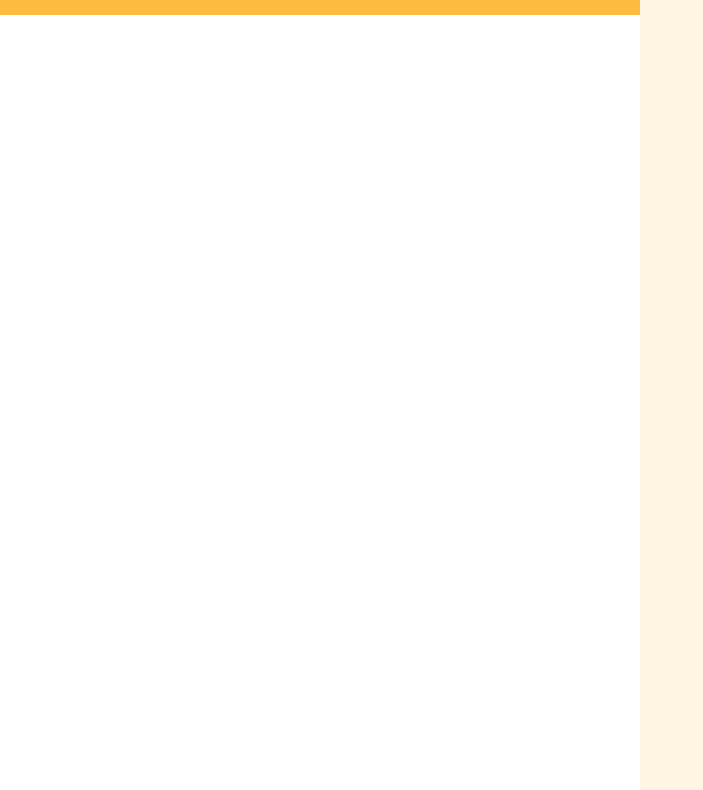
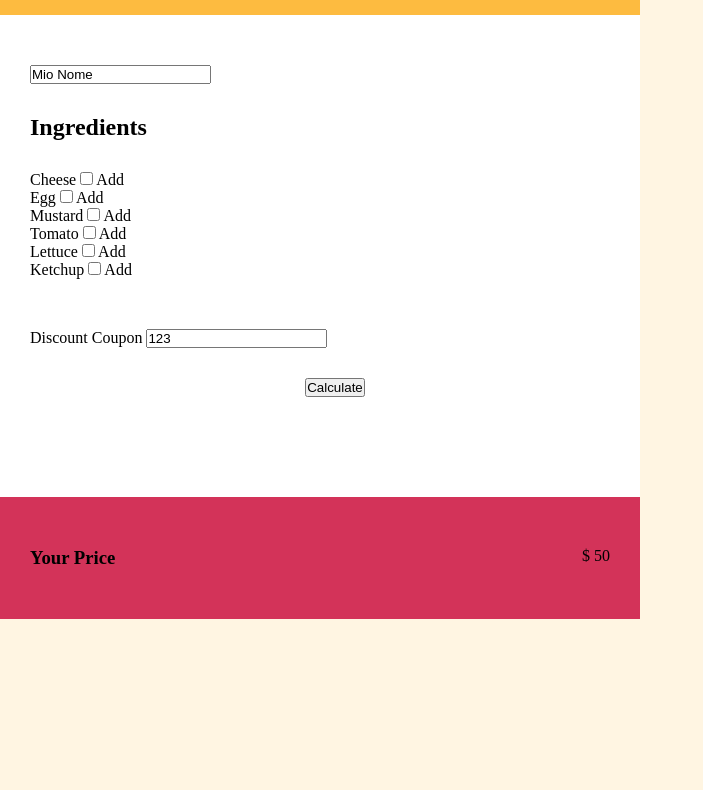
Before and after one commit to francescapetra/js-burger, a plain HTML site: page index.html in a window 1280 px wide. Shown: the part 122-912 px from the top of the page, without its empty margins (0-703 px from the left). After the commit the page ends 800 px from the top, so only its background shows below. Drawn offline with Linux system fonts and the light colour scheme.

Commit message:
creata struttura

```diff
--- a/css/style.css
+++ b/css/style.css
@@ -8,12 +8,33 @@ body{
   background-color: #fff5e2;
 }
 .container_all{
-  width: 50%;;
-  height: 1000px;
+  width: 50%;
   background-color: #ffffff;
 }
 .header_top{
   width: 100%;
   background-color: #fdbb40;
-  padding: 70px 0 30px 20px;
+  padding: 70px 0 30px 30px;
 }
+.main_content{
+  padding: 50px 0 30px 30px;
+}
+h2{
+  padding: 30px 0;
+}
+ul.ingredients_list li{
+  list-style: none;
+}
+.discount{
+  padding: 50px 0 30px 0px;
+}
+.button_coupon{
+  text-align: center;
+  padding-bottom: 70px;
+}
+footer{
+  background-color: #d33359;
+  display: flex;
+  justify-content: space-between;
+  padding: 50px 30px;
+}
--- a/index.html
+++ b/index.html
@@ -9,11 +9,69 @@
   </head>
   <body>
     <div class="container_all">
+      <!-- header -->
       <header class="header_top">
       <h1>Create You Burger</h1>
       </header>
-      <main ></main>
-      <footer></footer>
+      <!-- main -->
+      <main class="main_content">
+        <input type="text" name="my_name" value="Mio Nome">
+        <h2>Ingredients</h2>
+        <div class="burger_composition">
+          <!-- lista ingredisneti -->
+          <div class="first_list">
+            <ul class="ingredients_list">
+              <li class="product_cheese">
+                <label for="cheese"> Cheese
+                  <input id="cheese" type="checkbox" name="prodotto" value="3"> Add
+                </label>
+              </li>
+              <li class="product_egg">
+                <label for="egg"> Egg
+                  <input id="egg" type="checkbox" name="prodotto" value="2"> Add
+                </label>
+              </li>
+              <li class="product_mustard">
+                <label for="mustard"> Mustard
+                  <input id="mustard" type="checkbox" name="prodotto" value="1"> Add
+                </label>
+              </li>
+            </ul>
+          </div>
+          <!-- seconda -->
+          <div class="second_list">
+            <ul class="ingredients_list">
+              <li class="product_tomato">
+                <label for="tomato"> Tomato
+                  <input id="tomato" type="checkbox" name="prodotto" value="2"> Add
+                </label>
+              </li>
+              <li class="product_lettuce">
+                <label for="lettuce"> Lettuce
+                  <input id="lettuce" type="checkbox" name="prodotto" value="2"> Add
+                </label>
+              </li>
+              <li class="product_ketchup">
+                <label for="ketchup"> Ketchup
+                  <input id="ketchup" type="checkbox" name="prodotto" value="1"> Add
+                </label>
+              </li>
+            </ul>
+          </div>
+          <div class="discount">
+            <label for="discount_coupon">Discount Coupon</label>
+              <input id="discount_coupon" type="text"  value="123">
+          </div>
+          <div class="button_coupon">
+            <button class="calc" type="button" name="button">Calculate</button>
+          </div>
+        </div>
+      </main>
+      <!-- footer -->
+      <footer>
+        <h3>Your Price</h3>
+        <p>$ 50</p>
+      </footer>
     </div>
 
 
```
